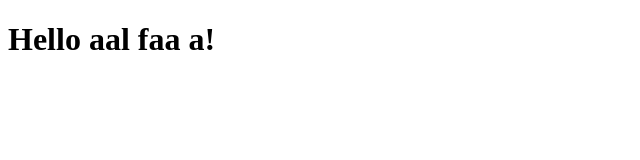
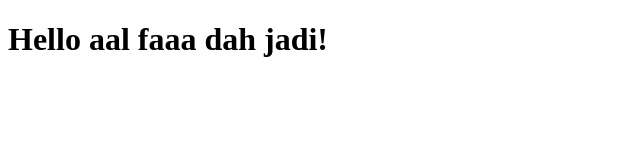
Before and after one commit to aalkamil/aal_belajar, a plain HTML site: page index.html in a window 1280 px wide. Shown: the whole page, without its empty margins (0-640 px from the left). Drawn offline with Linux system fonts and the light colour scheme.

Commit message:
update wording

```diff
--- a/index.html
+++ b/index.html
@@ -4,6 +4,6 @@
 <title>Test</title>
 </head>
     <body>
-        <h1>Hello aal faa a!</h1>
+        <h1>Hello aal faaa dah jadi!</h1>
     </body>
 </html>
```
